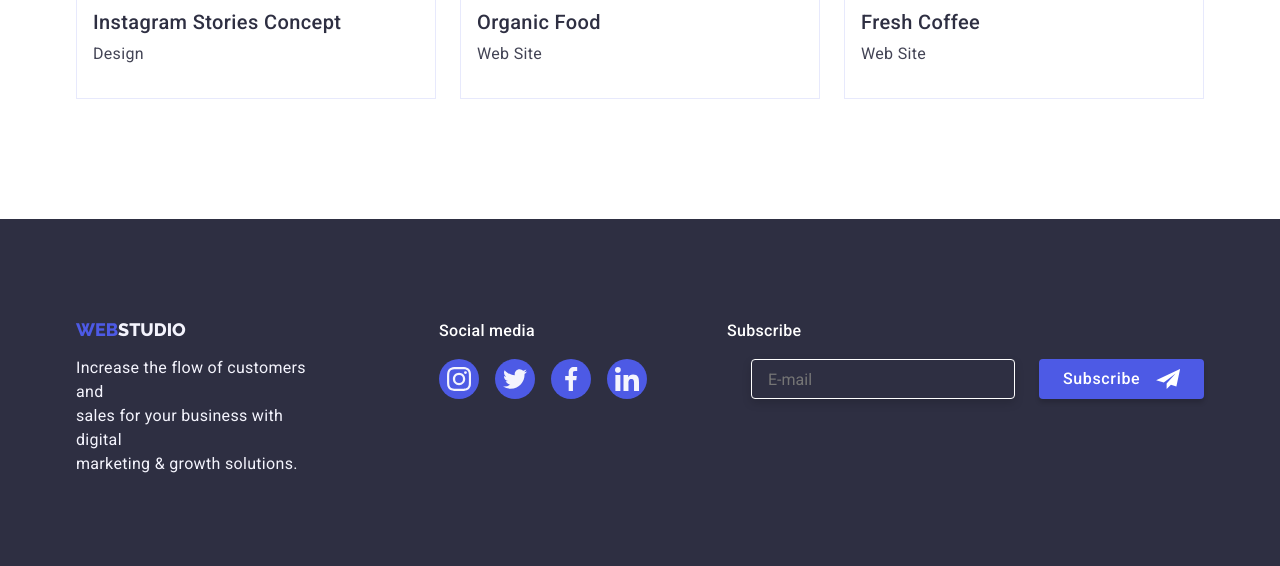
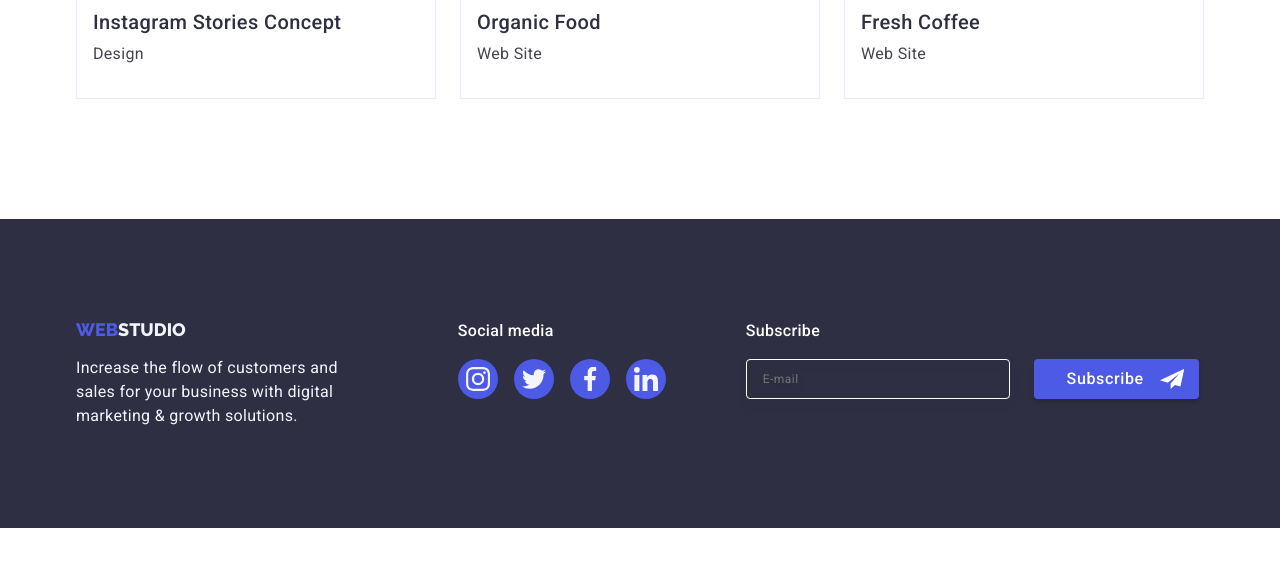
Before and after one commit to OksanaZholdak/goit-markup-hw-06, a plain HTML site: page portfolio.html in a window 1280 px wide. Shown: the part 1551-2117 px from the top of the page. After the commit the page ends 2079 px from the top, so only its background shows below. Drawn offline with nearby package versions, Linux system fonts and the light colour scheme.

Commit message:
add changes for footer

```diff
--- a/css/styles.css
+++ b/css/styles.css
@@ -668,11 +668,6 @@ body {
 
 /* section subscribe */
 
-.subscribe-form {
-  display: flex;
-  gap: 24px;
-}
-
 .subscribe-title {
   font-weight: 500;
   font-size: 16px;
@@ -681,7 +676,12 @@ body {
   color: #ffffff;
   margin-bottom: 16px;
 }
-
+.subscribe-form {
+  display: flex;
+  gap: 24px;
+}
+.subscribe-label {
+}
 .subscribe-input {
   border: 1px solid #ffffff;
   filter: drop-shadow(0px 4px 4px rgba(0, 0, 0, 0.15));
@@ -695,15 +695,17 @@ body {
   filter: drop-shadow(0px 4px 4px rgba(0, 0, 0, 0.15));
   border-radius: 4px;
   color: #ffffff;
+  background-color: transparent;
+  font-size: 12px;
+  line-height: 1.5;
+  letter-spacing: 0.04em;
 }
-
 .subscribe-input:focus {
   border: 1px solid #4d5ae5;
   outline: none;
 }
-
 .button-subscribe {
-  font-family: "roboto";
+  font-family: "Roboto", sans-serif;
   background-color: #4d5ae5;
   min-width: 165px;
   height: 40px;
@@ -715,6 +717,7 @@ body {
   line-height: 1.5;
   display: flex;
   align-items: center;
+  justify-content: center;
   text-align: center;
   letter-spacing: 0.04em;
   color: #ffffff;
@@ -726,23 +729,16 @@ body {
     border 250ms cubic-bezier(0.4, 0, 0.2, 1);
   cursor: pointer;
 }
-
 .button-subscribe:hover,
 .button-subscribe:focus {
   background: #404bbf;
   box-shadow: 0px 4px 4px rgba(0, 0, 0, 0.15);
   border-radius: 4px;
 }
-
 .subscribe-svg {
   fill: #ffffff;
   margin-left: 16px;
 }
-
-
-
-
-
 
 /* modal window */
 
@@ -770,7 +766,10 @@ body {
     0px 2px 1px rgba(0, 0, 0, 0.2);
   border-radius: 4px;
   padding: 32px;
-  padding-top: 72px; padding-right: 24px; padding-bottom: 24px; padding-left: 24px;
+  padding-top: 72px;
+  padding-right: 24px;
+  padding-bottom: 24px;
+  padding-left: 24px;
 }
 
 .backdrop.is-hidden .modal {
@@ -814,12 +813,6 @@ body {
   visibility: hidden;
   pointer-events: none;
 }
-
-
-
-
-
-
 
 /* stuffing of the modal window */
 
--- a/portfolio.html
+++ b/portfolio.html
@@ -313,6 +313,8 @@
 
     <footer class="footer-into">
       <div class="container footer-container">
+        <!-- section website -->
+
         <div class="footer-web">
           <a href="" class="footer-title link"
             ><span class="logo-footer">WEB</span>STUDIO</a
@@ -389,16 +391,18 @@
         <div class="subscribe-conteiner">
           <p class="subscribe-title">Subscribe</p>
           <form action="#" class="subscribe-form">
-            <label for=""></label>
-            <input
-              type="email"
-              class="subscribe-input"
-              name="E-mail"
-              placeholder="E-mail"
-            />
-            <button class="button-subscribe">
+            <label for="E-mail" class="subscribe-label"
+              ><input
+                type="email"
+                class="subscribe-input"
+                name="e-mail"
+                placeholder="E-mail"
+              />
+            </label>
+
+            <button type="submit" class="button-subscribe">
               Subscribe
-              <svg class="subscribe-svg" width="24" height="20">
+              <svg class="subscribe-svg" width="24" height="24">
                 <use href="./images/icons.svg#icon-send"></use>
               </svg>
             </button>
```
Also changed, not shown: index.html (+8 -6 lines).
